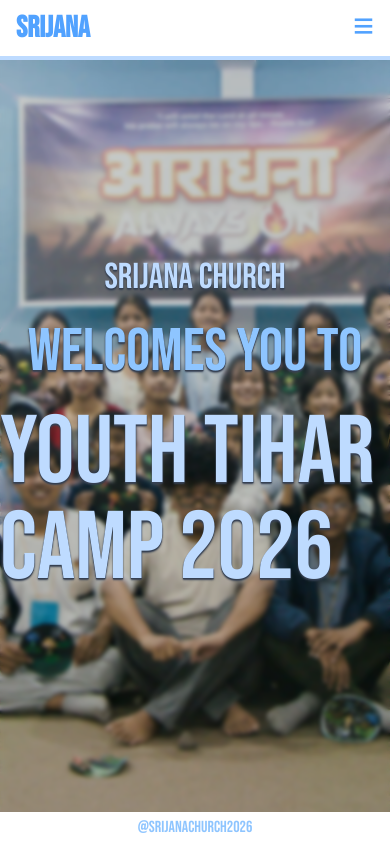
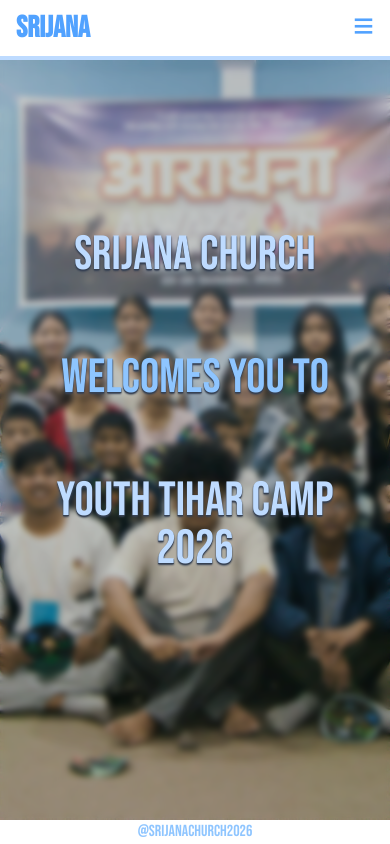
Before and after one commit to samarpanrana95/srijana-church, a Next.js app in the folder frontend/: page / in a window 390 px wide. Shown: the top 844 px of the page. Built offline with nearby package versions, Linux system fonts and the light colour scheme.

Commit message:
Fix background photo and text-size for mobile

```diff
--- a/frontend/app/layout.tsx
+++ b/frontend/app/layout.tsx
@@ -39,7 +39,7 @@ export default function RootLayout({ children }: LayoutProps<"/">) {
         <div className="main grow">
           {children}
         </div>
-        <footer className="bg-white p-1  w-full text-center text-blue-300 font-bebas fixed bottom-0 z-50">@srijanachurch2026</footer>
+        <footer className="p-0 md:p-1 w-full text-center bg-white text-blue-300 font-bebas fixed bottom-0 z-50">@srijanachurch2026</footer>
       </body>
     </html>
   )
--- a/frontend/app/page.tsx
+++ b/frontend/app/page.tsx
@@ -4,11 +4,11 @@ import Link from "next/link";
 export default function Home() {
   return (
     <div className="w-full">
-      <div className="bg-[url('/images/backgroundOne.jpg')] bg-center bg-cover p-40 m-0 h-[90vh] relative font-bebas">
-        <div className="absolute inset-0 bg-black/20 backdrop-blur-[2px] flex items-center justify-center flex-col text-shadow-gray-700 text-shadow-sm gap-6">
-          <h1 className="text-4xl text-blue-200">Srijana Church</h1>
-          <h2 className="text-6xl text-blue-300">Welcomes you to</h2>
-          <h3 className="text-8xl text-blue-200">Youth Tihar Camp 2026</h3>
+      <div className="bg-[url('/images/backgroundOne.jpg')] bg-center bg-cover p-10 md:p-40 m-0 h-[90vh] relative font-bebas">
+        <div className="absolute inset-0 bg-black/20 backdrop-blur-[3px] md:backdrop-blur-[2px] text-center px-10 py-30 flex items-center justify-evenly flex-col text-shadow-gray-700 text-shadow-sm gap-6">
+          <h1 className="text-5xl md:text-4xl text-blue-200">Srijana Church</h1>
+          <h2 className="text-5xl md:text-6xl text-blue-300">Welcomes you to</h2>
+          <h3 className="text-5xl md:text-8xl text-blue-200">Youth Tihar Camp 2026</h3>
           <h4></h4>
         </div>
       </div>
```
